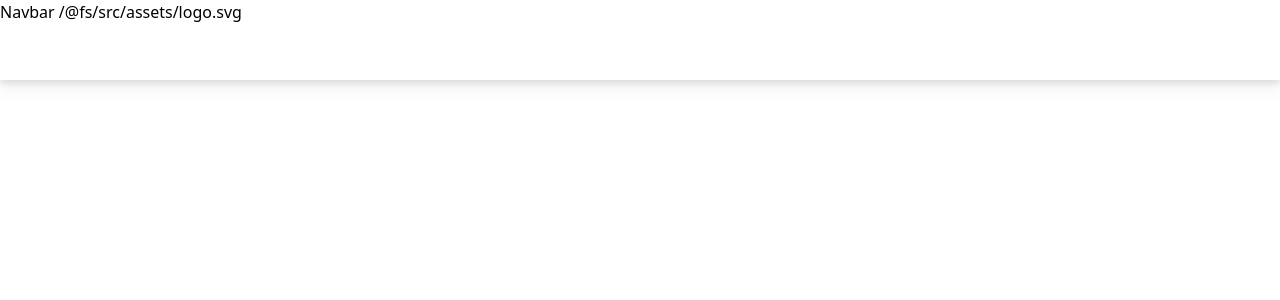
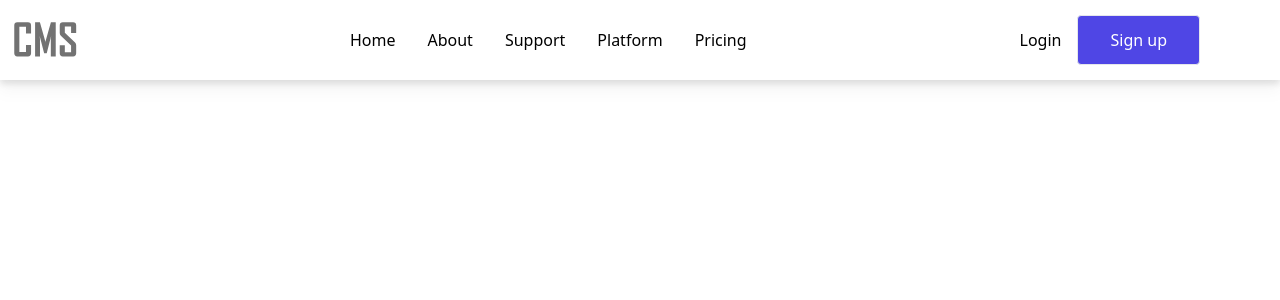
Before and after one commit to cnfrank/react-cms-tailwind, a React (Vite) app: page / in a window 1280 px wide. Shown: the top 300 px of the page. Built offline with nearby package versions, Linux system fonts and the light colour scheme.

Commit message:
navbar layout

```diff
--- a/src/components/Navbar.jsx
+++ b/src/components/Navbar.jsx
@@ -3,16 +3,67 @@
  * @Email: cnfrank527@gmail.com
  * @Date: 2023-01-26 00:14:16
  * @LastEditors: Frank Zhou
- * @LastEditTime: 2023-01-26 13:49:24
+ * @LastEditTime: 2023-01-26 23:21:51
  * @Description: file content
  * @FilePath: /react-cms-tailwind/src/components/Navbar.jsx
  */
 import React from 'react'
-import {close,menu,logo} from '../assets'
+import { close, menu, logo } from '../assets'
 
 const Navbar = () => {
   return (
-    <div className='w-screen h-[80px] z-10 bg-white fixed drop-shadow-lg'>Navbar {logo}</div>
+    <div className="w-screen h-[80px] z-10 bg-white fixed drop-shadow-lg">
+      <div className="flex justify-between items-center w-full h-full md:max-w-[1240px]">
+        <div className="flex items-center">
+          <img
+            src={logo}
+            alt="logo"
+            className="sm:ml-10 ss:ml-10 md:ml-3 opacity-[55%] w-full h-[65px]"
+          ></img>
+        </div>
+        <div className="flex items-center">
+          <ul className="hidden md:flex">
+            <li>Home</li>
+            <li>About</li>
+            <li>Support</li>
+            <li>Platform</li>
+            <li>Pricing</li>
+          </ul>
+        </div>
+        <div className="hidden md:flex  sm:mr-10 md:mr-10">
+          <button className="border-none bg-transparent text-black mr-4">
+            Login
+          </button>
+          <button className="px-8 py-3">Sign up</button>
+        </div>
+
+        <div className="md:hidden">
+          <img
+            src={menu}
+            alt="menu"
+            className="mr-10 w-[48px] object-contain"
+          ></img>
+        </div>
+
+
+      </div>
+
+        <ul className='bg-white w-full absolute px-8 md:hidden'>
+          <li>Home</li>
+          <li>About</li>
+          <li>Support</li>
+          <li>Platform</li>
+          <li>Pricing</li>
+          <div className="flex flex-col my-4">
+          <button className=" bg-transparent text-black mr-4 mb-4 px-8 py-3">
+            Login
+          </button>
+          <button className="px-8 py-3">Sign up</button>
+        </div>
+        </ul>
+
+
+    </div>
   )
 }
 
--- a/src/index.css
+++ b/src/index.css
@@ -1,6 +1,19 @@
 @tailwind base;
 @tailwind components;
 @tailwind utilities;
+
+@layer base{
+  li{
+    @apply p-4
+  }
+  button{
+    @apply text-white border bg-indigo-600 rounded
+  }
+  ul{
+    padding: 0;
+    list-style-type: none;
+  }
+}
 /*
 :root {
   font-family: Inter, Avenir, Helvetica, Arial, sans-serif;
```
